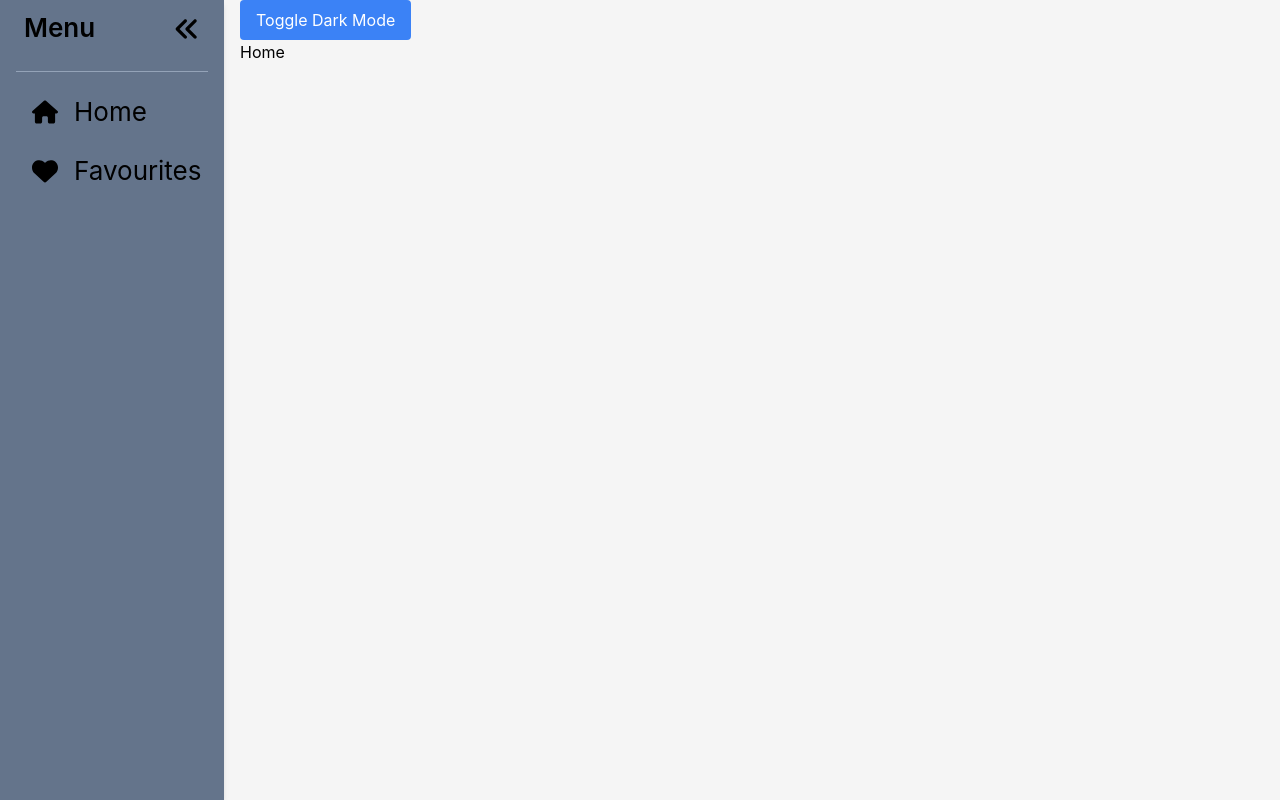
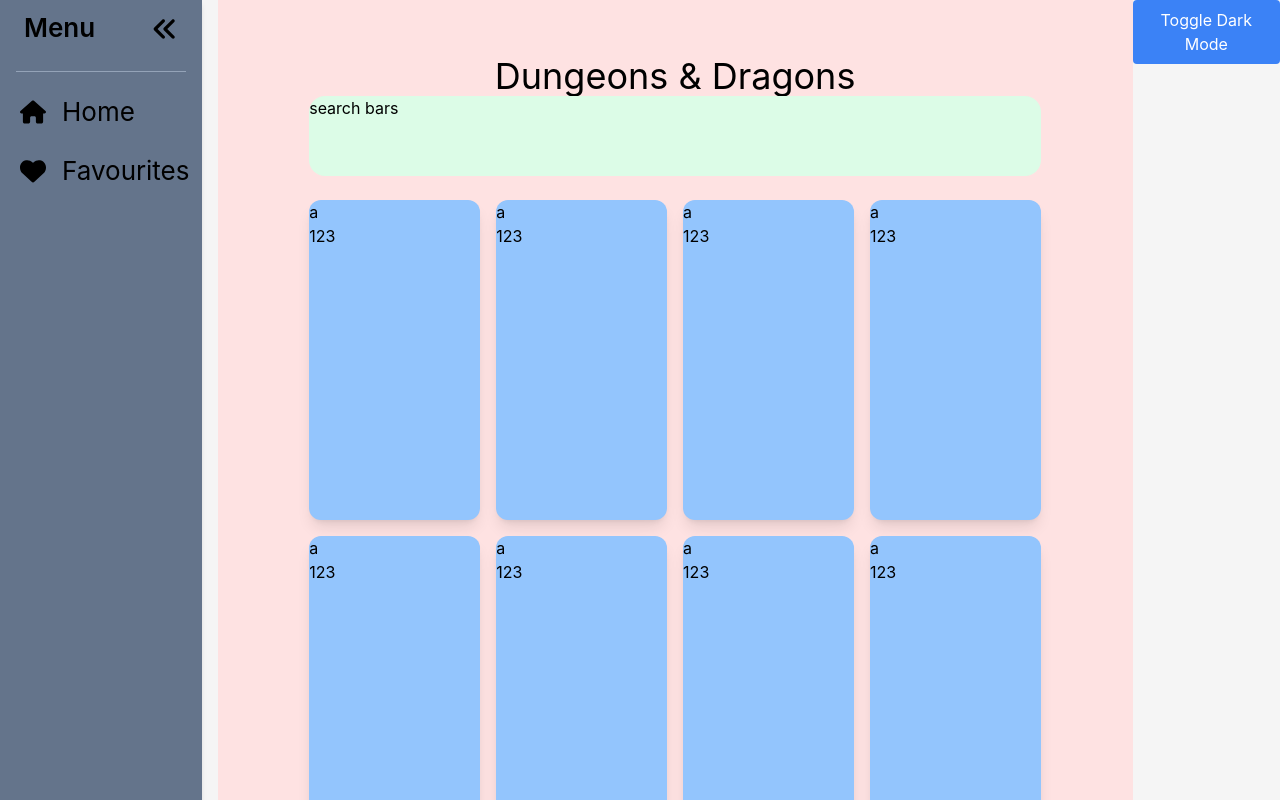
Before and after one commit to prabash19/Dungeons-and-Dragons, a React (Vite) app: page / in a window 1280 px wide. Shown: the top 800 px of the page. Built offline with nearby package versions, Linux system fonts and the light colour scheme.

Commit message:
cards and homepage layout done

```diff
--- a/src/Layout.tsx
+++ b/src/Layout.tsx
@@ -17,9 +17,11 @@
       }`}
     >
       <NavBar />
-      <div className="pl-4">
-        <ToggleTheme />
-        {children}
+      <div className="pl-4 flex w-full">
+        <div className="bg-red-100 w-full h-full">{children}</div>
+        <div>
+          <ToggleTheme />
+        </div>
       </div>
     </div>
   );
--- a/src/components/Cards.tsx
+++ b/src/components/Cards.tsx
@@ -1,5 +1,10 @@
-function Cards() {
-  return <div>cards</div>;
+function Cards({ name, spell }: any) {
+  return (
+    <div className="w-full h-80 bg-blue-300 rounded-xl shadow-lg hover:shadow-2xl hover:cursor-pointer">
+      <p>{name}</p>
+      <p>{spell}</p>
+    </div>
+  );
 }
 
 export default Cards;
--- a/src/components/NavBar.tsx
+++ b/src/components/NavBar.tsx
@@ -18,7 +18,7 @@
   return (
     <div
       className={`left-0 top-0  bg-slate-500 min-h-screen shadow-md transition-all duration-300 ease-in-out ${
-        openSidebar ? "w-56" : "w-28"
+        openSidebar ? "w-60" : "w-28"
       }`}
     >
       {openSidebar ? (
@@ -38,7 +38,7 @@
               return (
                 <li
                   key={i}
-                  className="flex w-full pl-6 mt-5 text-medium  items-center rounded-md hover:bg-red-300 hover:cursor-pointer"
+                  className="flex w-full pl-3 mt-5 text-medium  items-center rounded-md hover:bg-red-300 hover:cursor-pointer"
                   onClick={() => handleRouteChange(_.link)}
                 >
                   {_.icon}
--- a/src/pages/Home.tsx
+++ b/src/pages/Home.tsx
@@ -1,5 +1,35 @@
+import Cards from "../components/Cards";
 function Home() {
-  return <div>Home</div>;
+  const data = [
+    { name: "a", spell: "123" },
+    { name: "a", spell: "123" },
+    { name: "a", spell: "123" },
+    { name: "a", spell: "123" },
+    { name: "a", spell: "123" },
+    { name: "a", spell: "123" },
+    { name: "a", spell: "123" },
+    { name: "a", spell: "123" },
+    { name: "a", spell: "123" },
+    { name: "a", spell: "123" },
+    { name: "a", spell: "123" },
+    { name: "a", spell: "123" },
+    { name: "a", spell: "123" },
+    { name: "a", spell: "123" },
+    { name: "a", spell: "123" },
+  ];
+  return (
+    <div className="flex flex-col items-center justify-center mt-14 w-full">
+      <p className="text-4xl">Dungeons & Dragons</p>
+      <div className="h-20 w-4/5 bg-green-100 rounded-2xl">search bars </div>
+      <div className="w-4/5 flex items-center justify-center mt-6 mb-4">
+        <div className="grid gap-4 w-full grid-cols-1 md:grid-cols-2 lg:grid-cols-3 xl:grid-cols-4">
+          {data.map((item, index) => (
+            <Cards key={index} name={item.name} spell={item.spell} />
+          ))}
+        </div>
+      </div>
+    </div>
+  );
 }
 
 export default Home;
```
